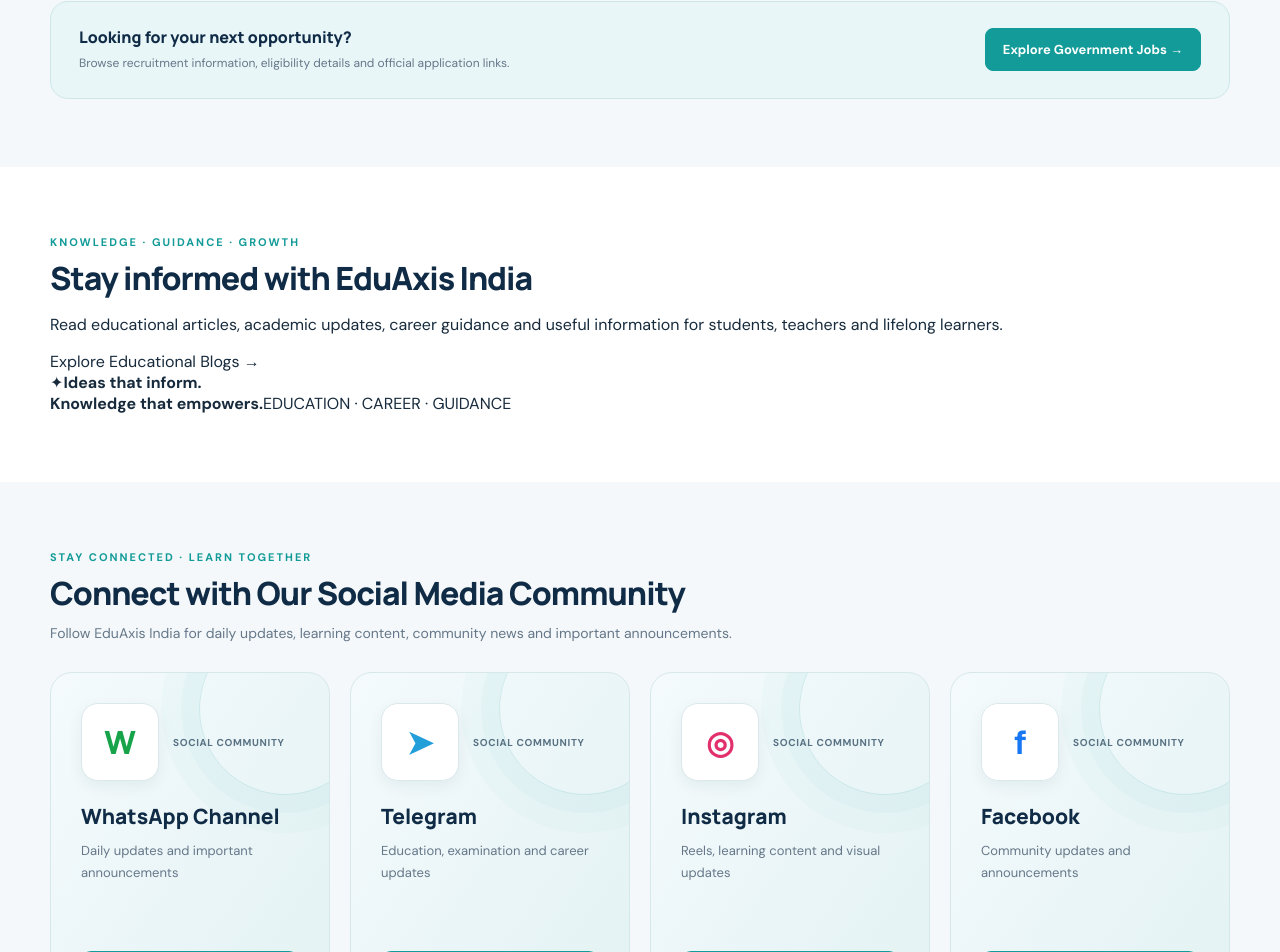
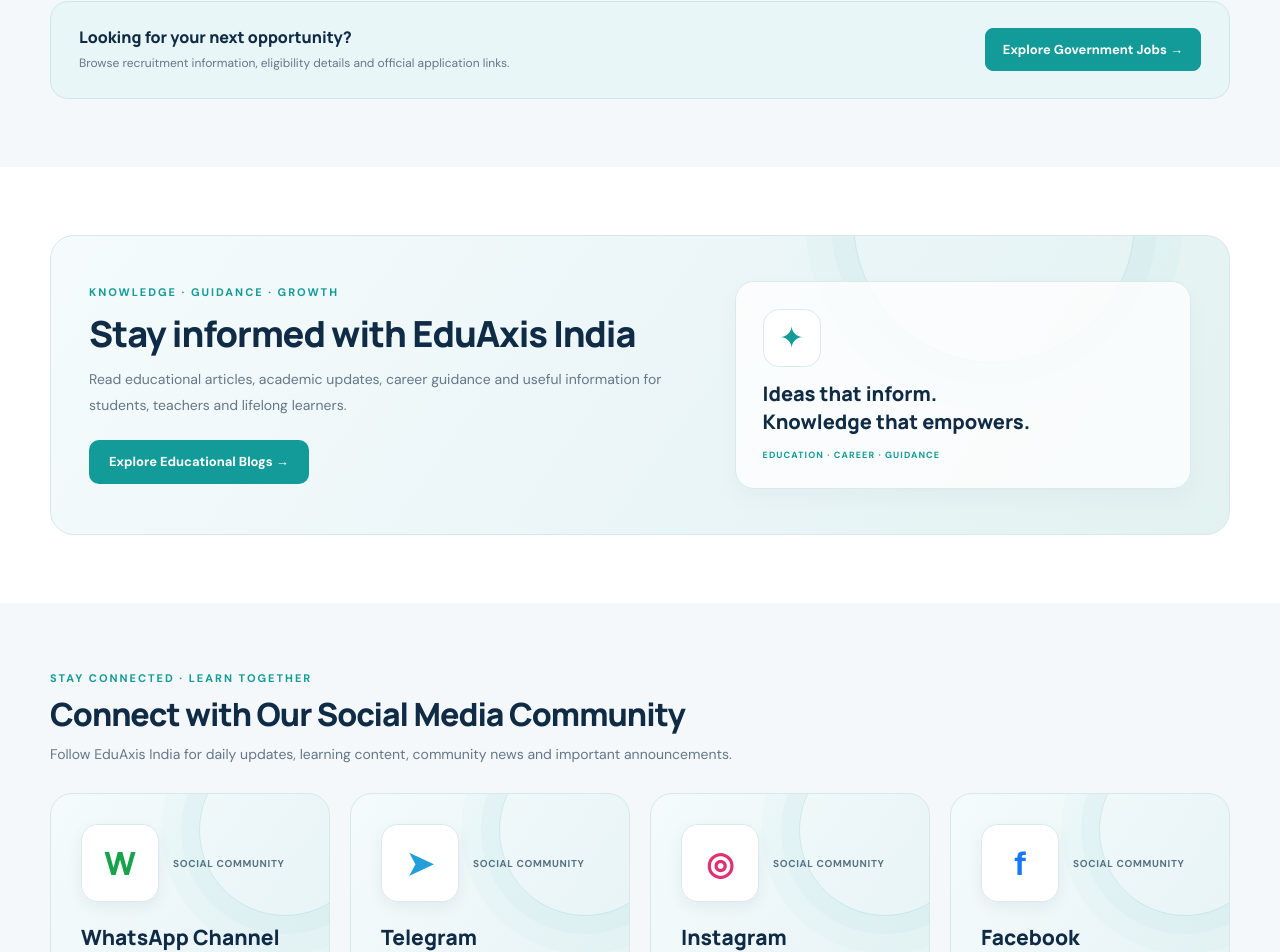
Before and after one commit to ejazahmad174-spec/eduaxis-india, a Next.js app: page / in a window 1280 px wide. Shown: the part 3932-4884 px from the top of the page. Built offline with nearby package versions, Linux system fonts and the light colour scheme.

Commit message:
Style educational blogs feature banner

```diff
--- a/app/home.css
+++ b/app/home.css
@@ -1753,3 +1753,111 @@
 @media(prefers-reduced-motion:reduce) {
   .ea-feedback-field input, .ea-feedback-field select, .ea-feedback-field textarea, .ea-feedback-submit { transition: none; }
 }
+
+
+/* Educational Blogs feature banner — aligned with EduAxis aqua card language */
+.ea-blog-feature-section { background: #fff; }
+.ea-blog-feature {
+  position: relative;
+  isolation: isolate;
+  overflow: hidden;
+  display: grid;
+  grid-template-columns: 1.15fr .85fr;
+  gap: 28px;
+  align-items: center;
+  min-height: 300px;
+  padding: 38px;
+  border: 1px solid #d7e8eb;
+  border-radius: 24px;
+  background: linear-gradient(125deg, #f5fbfc 0%, #eaf5f7 58%, #e2f2f1 100%);
+}
+.ea-blog-feature::before {
+  content: "";
+  position: absolute;
+  z-index: -1;
+  width: 280px;
+  height: 280px;
+  right: 8%;
+  top: -155px;
+  border-radius: 50%;
+  border: 1px solid #129b9826;
+  box-shadow: 0 0 0 22px #129b9808, 0 0 0 48px #129b9806;
+}
+.ea-blog-feature-copy { position: relative; z-index: 1; max-width: 650px; }
+.ea-blog-feature-copy h2 {
+  margin: 13px 0 12px;
+  color: var(--ea-navy);
+  font: 800 clamp(27px, 3vw, 36px)/1.2 Manrope, sans-serif;
+  letter-spacing: -1px;
+}
+.ea-blog-feature-copy p {
+  max-width: 610px;
+  margin: 0 0 22px;
+  color: var(--ea-muted);
+  font-size: 14px;
+  line-height: 1.8;
+}
+.ea-blog-feature-button {
+  display: inline-flex;
+  align-items: center;
+  justify-content: center;
+  min-height: 44px;
+  padding: 0 20px;
+  border-radius: 10px;
+  background: #129b98;
+  color: #fff;
+  font-size: 13px;
+  font-weight: 800;
+  text-decoration: none;
+  transition: transform .18s ease, background .18s ease;
+}
+.ea-blog-feature-button:hover { transform: translateY(-2px); background: #087d7a; }
+.ea-blog-feature-side {
+  position: relative;
+  z-index: 1;
+  display: flex;
+  flex-direction: column;
+  align-items: flex-start;
+  justify-content: center;
+  gap: 13px;
+  min-height: 205px;
+  padding: 27px;
+  border: 1px solid #dce9ec;
+  border-radius: 19px;
+  background: #ffffffc9;
+  box-shadow: 0 10px 25px #102b4608;
+}
+.ea-blog-feature-icon {
+  display: grid;
+  place-items: center;
+  width: 58px;
+  height: 58px;
+  border: 1px solid #dce9ec;
+  border-radius: 16px;
+  background: #fff;
+  color: var(--ea-teal);
+  font-size: 30px;
+}
+.ea-blog-feature-side strong {
+  color: var(--ea-navy);
+  font: 800 20px/1.4 Manrope, sans-serif;
+}
+.ea-blog-feature-side > span:last-child {
+  color: var(--ea-teal);
+  font-size: 9px;
+  font-weight: 800;
+  letter-spacing: 1.1px;
+}
+@media(max-width:800px) {
+  .ea-blog-feature { grid-template-columns: 1fr; padding: 27px; }
+  .ea-blog-feature-side { min-height: 170px; }
+}
+@media(max-width:700px) {
+  .ea-blog-feature { gap: 20px; padding: 22px; border-radius: 20px; }
+  .ea-blog-feature-copy h2 { font-size: 27px; }
+  .ea-blog-feature-copy p { font-size: 12px; }
+  .ea-blog-feature-side { padding: 21px; }
+}
+@media(prefers-reduced-motion:reduce) {
+  .ea-blog-feature-button { transition: none; }
+}
```
